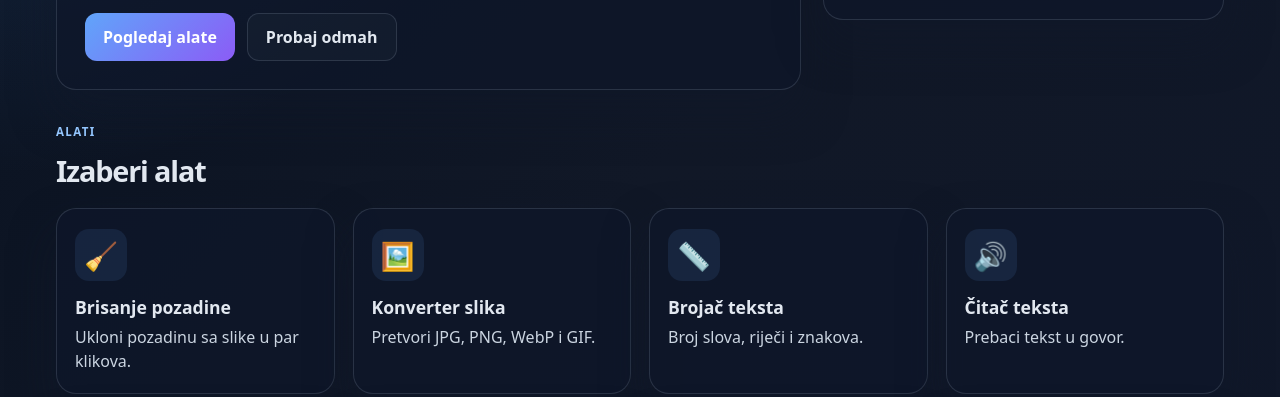
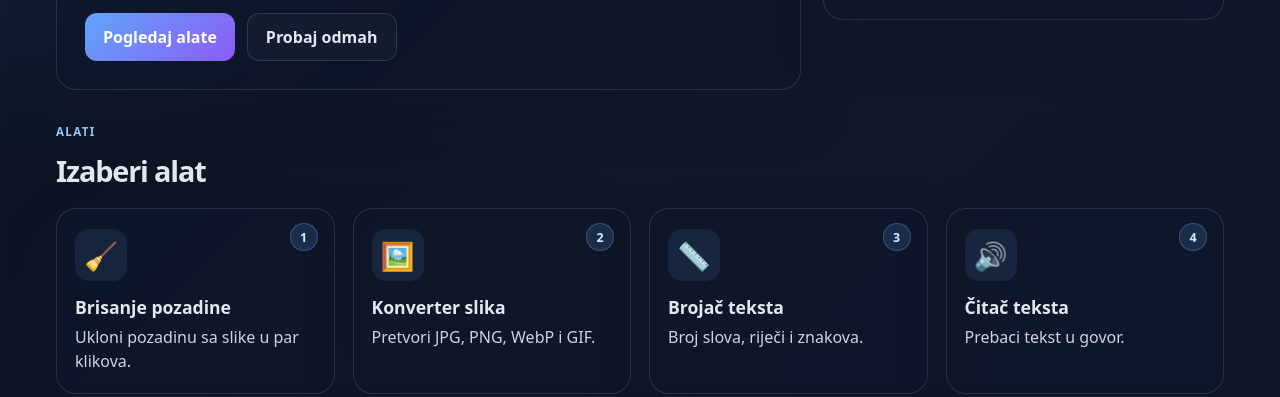
Before and after one commit to HrvatskiKanal/hrvatski-kanal-studio, a plain HTML site: page index.html in a window 1280 px wide. Shown: the part 403-800 px from the top of the page. Drawn offline with Linux system fonts and the light colour scheme.

Commit message:
ui: number Studio tools and keep descriptions compact

```diff
--- a/app.js
+++ b/app.js
@@ -19,11 +19,12 @@ const tools = [
 const grid = document.getElementById('toolGrid');
 
 if (grid) {
-  tools.forEach(tool => {
+  tools.forEach((tool, index) => {
     const card = document.createElement('a');
     card.href = tool.href;
     card.className = 'tool-card';
     card.innerHTML = `
+      <div class="tool-number">${index + 1}</div>
       <div class="tool-icon">${tool.icon}</div>
       <div class="tool-name">${tool.name}</div>
       <div class="tool-desc">${tool.description}</div>
--- a/styles.css
+++ b/styles.css
@@ -206,6 +206,7 @@ body {
 }
 
 .tool-card {
+  position: relative;
   display: block;
   padding: 20px 18px;
   text-decoration: none;
@@ -216,6 +217,23 @@ body {
 .tool-card:hover {
   transform: translateY(-2px);
   border-color: rgba(96, 165, 250, 0.5);
+}
+
+.tool-number {
+  position: absolute;
+  top: 14px;
+  right: 16px;
+  min-width: 28px;
+  height: 28px;
+  padding: 0 8px;
+  display: grid;
+  place-items: center;
+  border-radius: 999px;
+  color: #dbeafe;
+  background: rgba(96, 165, 250, 0.16);
+  border: 1px solid rgba(147, 197, 253, 0.25);
+  font-size: 0.78rem;
+  font-weight: 800;
 }
 
 .tool-icon {
```
